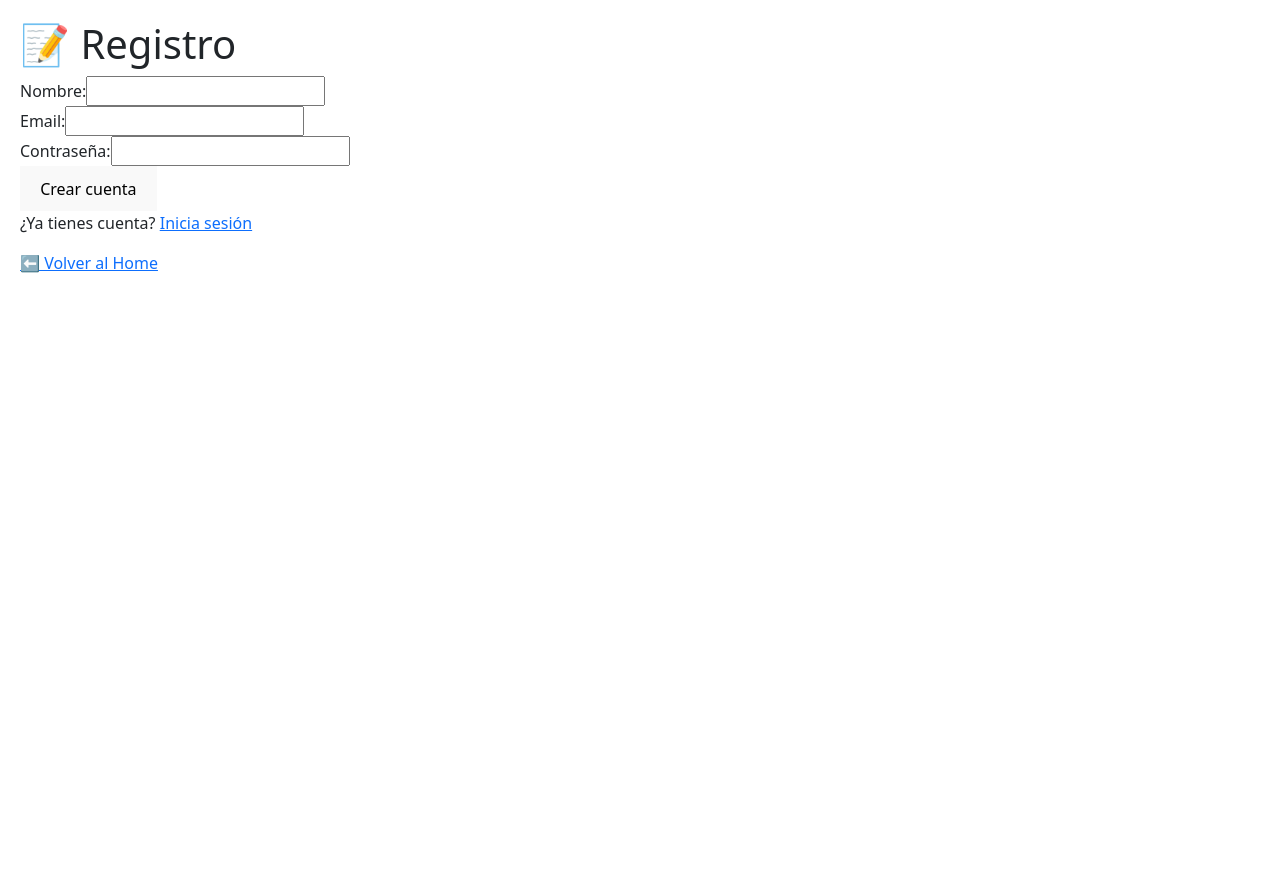
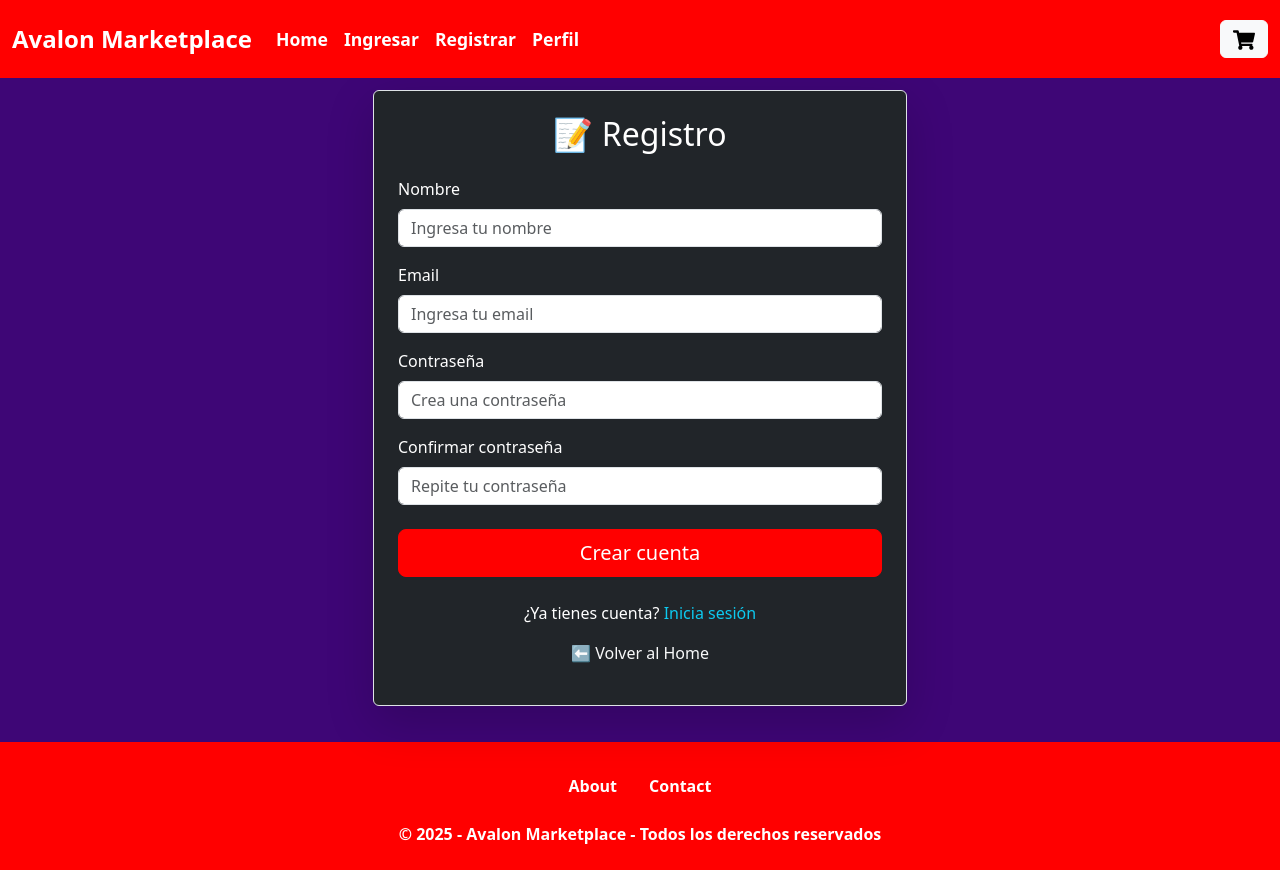
Before and after one commit to JoseQuevedo333/Proyecto_Final_Market_Place, a React (Vite) app in the folder Frontend/Market_Place/: page /register in a window 1280 px wide. Before the commit the page ends 800 px from the top, so only its background shows below. Built offline with nearby package versions, Linux system fonts and the light colour scheme.

Commit message:
Login, Profile, Register integrados con los colores correspondientes

```diff
--- a/Frontend/Market_Place/src/App.jsx
+++ b/Frontend/Market_Place/src/App.jsx
@@ -6,6 +6,9 @@ import ProductDetails from "./Pages/ProductDetails";
 import NotFound from "./Pages/Notfound";
 import ComponentesFidel from "./Pages/ComponentesFidel";
 import ResultsFound from "./Pages/ResultsFound";
+import Profile from "./Pages/Profile";
+import Cart from "./components/Layout/Cart";
+
 
 function App() {
   return (
@@ -17,6 +20,8 @@ function App() {
       <Route path="/notfound" element={<NotFound />} />
       <Route path="/componentesfidel" element={<ComponentesFidel />} />
       <Route path="/categoria/cables" element={<ResultsFound />} />
+      <Route path="/profile" element={<Profile />} />
+       <Route path="/Cart" element={<Cart />} />
     </Routes>
   );
 }
--- a/Frontend/Market_Place/src/Pages/Login.jsx
+++ b/Frontend/Market_Place/src/Pages/Login.jsx
@@ -1,9 +1,115 @@
-import { Link } from "react-router-dom";
-import React from "react";
-import LoginForm from "../components/Forms/LoginForm";
+import React, { useState } from "react";
+import { Container, Row, Col, Button, Form, Alert, Card } from "react-bootstrap";
+import { Link, useNavigate } from "react-router-dom";
+import Navbar from "../components/Layout/Navbar";
+import Footer from "../components/Layout/Footer";
+import { users } from "../assets/users";
 
-export default function Login() {
+
+
+function Login() {
+  const [email, setEmail] = useState("");
+  const [password, setPassword] = useState("");
+  const [error, setError] = useState("");
+
+  const navigate = useNavigate();
+
+  const handleSubmit = (e) => {
+    e.preventDefault();
+    setError("");
+
+  if (password.length < 6) {
+      setError("La contraseña debe contener al menos 6 caracteres.");
+      return;
+    }
+
+
+     const user = users.find(
+    (u) => u.email === email && u.password === password
+  );
+
+  if (!user) {
+    setError("Email o contraseña incorrecta.");
+    return;
+
+  }
+
+
+   console.log(" Usuario autenticado:", user);
+
+
+    // TODO: call login API
+    localStorage.setItem("loggedInUser", JSON.stringify(user));
+    navigate("/profile");
+
+  };
+
   return (
-  <LoginForm />
+    <>
+      <Navbar />
+
+      <Container
+        className="d-flex justify-content-center align-items-center"
+        style={{ minHeight: "80vh" }}
+      >
+        <Row className="w-100">
+          <Col md={{ span: 6, offset: 3 }}>
+            <Card className="p-4 bg-dark text-white shadow-lg">
+              <Card.Body>
+                <h2 className="text-center mb-4">📝 Inicie Sesión</h2>
+
+                {error && <Alert variant="danger">{error}</Alert>}
+
+                <Form onSubmit={handleSubmit}>
+                  <Form.Group className="mb-3" controlId="formEmail">
+                    <Form.Label>Email</Form.Label>
+                    <Form.Control
+                      type="email"
+                      placeholder="Ingresa tu email"
+                      value={email}
+                      onChange={(e) => setEmail(e.target.value)}
+                      required
+                    />
+                  </Form.Group>
+
+                  <Form.Group className="mb-3" controlId="formPassword">
+                    <Form.Label>Contraseña</Form.Label>
+                    <Form.Control
+                      type="password"
+                      placeholder="Ingrese su contraseña"
+                      value={password}
+                      onChange={(e) => setPassword(e.target.value)}
+                      required
+                    />
+                  </Form.Group>
+
+                  <div className="d-grid">
+                    <Button type="submit" className="btn btn-lg custom-red">
+                      Iniciar Sesión
+                    </Button>
+                  </div>
+                </Form>
+
+                <p className="mt-4 text-center">
+                  ¿No tienes una Cuenta?{" "}
+                  <Link to="/register" className="text-info">
+                    Registrate aquí
+                  </Link>
+                </p>
+                <p className="text-center">
+                  <Link to="/" className="text-light">
+                    ⬅ Volver al Home
+                  </Link>
+                </p>
+              </Card.Body>
+            </Card>
+          </Col>
+        </Row>
+      </Container>
+
+      <Footer />
+    </>
   );
 }
+
+export default Login;
--- a/Frontend/Market_Place/src/Pages/Profile.jsx
+++ b/Frontend/Market_Place/src/Pages/Profile.jsx
@@ -1,19 +1,45 @@
-import React from "react";
+import React, { useEffect, useState } from "react";
 import { Container, Row, Col, Button, Card } from "react-bootstrap";
-import Footer from "../components/Footer";
-import Navbar from "../components/Navbar";
+import Navbar from "../components/Layout/Navbar";
+import Footer from "../components/Layout/Footer";
+import { Link, useNavigate } from "react-router-dom";
+
 
 function Profile() {
+  const navigate = useNavigate();
+  const [user, setUser] = useState(null);
+
+  useEffect(() => {
+    const loggedIn = localStorage.getItem("loggedInUser");
+    if (loggedIn) {
+      setUser(JSON.parse(loggedIn));
+    } else {
+      // if no user is logged in, redirect to login
+      navigate("/login");
+    }
+  }, [navigate]);
+
+   const handleLogout = () => {
+    localStorage.removeItem("loggedInUser");
+    navigate("/login");
+  };
+
   return (
     <>
       {/* Navbar */}
       <Navbar />
 
       {/* Main Content */}
-      <Container fluid className="py-5" style={{ backgroundColor: "#7ED957", minHeight: "80vh" }}>
+      <Container
+        fluid
+        className="py-5"
+        style={{ backgroundColor: "#7ED957", minHeight: "80vh" }}
+      >
         <Row className="justify-content-center">
           <Col md={8} className="text-center">
-            <h2 className="mb-5">Bienvenido, Usuario!</h2>
+            <h2 className="mb-5">
+              Bienvenido, {user ? user.email : "Usuario"}!
+            </h2>
 
             <div className="d-grid gap-4">
               <Card className="p-3">
@@ -23,8 +49,14 @@ function Profile() {
               </Card>
 
               <Card className="p-3">
-                <Button variant="light" size="lg">
+                <Button  as={Link}
+                to="/Cart"
+                variant="light"
+                size="lg"
+                className="text-light">
+
                   Carrito
+
                 </Button>
               </Card>
 
@@ -33,6 +65,19 @@ function Profile() {
                   Ajustes de Usuario
                 </Button>
               </Card>
+
+              <Card className="p-3">
+                <Button variant="light" size="lg">
+                  Ingresar Producto
+                </Button>
+              </Card>
+
+               <Card className="p-3">
+                <Button  className="btn btn-lg custom-red" onClick={handleLogout}>
+                  Cerrar Sesión
+                </Button>
+              </Card>
+
             </div>
           </Col>
         </Row>
--- a/Frontend/Market_Place/src/Pages/Register.jsx
+++ b/Frontend/Market_Place/src/Pages/Register.jsx
@@ -1,34 +1,137 @@
-import { Link } from "react-router-dom";
+import React, { useState } from "react";
+import { Container, Row, Col, Form, Button, Alert } from "react-bootstrap";
+import { Link, useNavigate } from "react-router-dom";
+import Navbar from "../components/Layout/Navbar";
+import Footer from "../components/Layout/Footer";
+import { users } from "../assets/users";
 
 export default function Register() {
+  const [name, setName] = useState("");
+  const [email, setEmail] = useState("");
+  const [password, setPassword] = useState("");
+  const [confirmPassword, setConfirmPassword] = useState("");
+  const [error, setError] = useState("");
+
+  const navigate = useNavigate();
+
+  const handleSubmit = (e) => {
+    e.preventDefault();
+    setError("");
+
+    if (password.length < 6) {
+      setError("La contraseña debe contener al menos 6 caracteres.");
+      return;
+    }
+
+    if (password !== confirmPassword) {
+      setError("Las contraseñas no coinciden.");
+      return;
+    }
+
+    // Check if email already exists
+    const existingUser = users.find(u => u.email === email);
+    if (existingUser) {
+      setError("Este email ya está registrado.");
+      return;
+    }
+
+    // Create new user object
+    const newUser = { name, email, password };
+
+    // Add to users array (hardcoded in memory)
+    users.push(newUser);
+
+    // Save logged-in user to localStorage
+    localStorage.setItem("loggedInUser", JSON.stringify(newUser));
+
+    // Redirect to profile
+    navigate("/profile");
+  };
+
   return (
-    <section style={{ padding: 20 }}>
-      <h1>📝 Registro</h1>
-      <form>
-        <label>
-          Nombre:
-          <input type="text" />
-        </label>
-        <br />
-        <label>
-          Email:
-          <input type="email" />
-        </label>
-        <br />
-        <label>
-          Contraseña:
-          <input type="password" />
-        </label>
-        <br />
-        <button type="submit">Crear cuenta</button>
-      </form>
+    <>
+      <Navbar />
 
-      <p>
-        ¿Ya tienes cuenta? <Link to="/login">Inicia sesión</Link>
-      </p>
-      <p>
-        <Link to="/">⬅ Volver al Home</Link>
-      </p>
-    </section>
+      <Container
+        className="d-flex justify-content-center align-items-center"
+        style={{ minHeight: "80vh" }}
+      >
+        <Row className="w-100">
+          <Col md={{ span: 6, offset: 3 }}>
+            <div className="p-4 border rounded bg-dark text-white shadow-lg">
+              <h2 className="text-center mb-4">📝 Registro</h2>
+
+              {error && <Alert variant="danger">{error}</Alert>}
+
+              <Form onSubmit={handleSubmit}>
+                <Form.Group className="mb-3" controlId="formName">
+                  <Form.Label>Nombre</Form.Label>
+                  <Form.Control
+                    type="text"
+                    placeholder="Ingresa tu nombre"
+                    value={name}
+                    onChange={(e) => setName(e.target.value)}
+                    required
+                  />
+                </Form.Group>
+
+                <Form.Group className="mb-3" controlId="formEmail">
+                  <Form.Label>Email</Form.Label>
+                  <Form.Control
+                    type="email"
+                    placeholder="Ingresa tu email"
+                    value={email}
+                    onChange={(e) => setEmail(e.target.value)}
+                    required
+                  />
+                </Form.Group>
+
+                <Form.Group className="mb-3" controlId="formPassword">
+                  <Form.Label>Contraseña</Form.Label>
+                  <Form.Control
+                    type="password"
+                    placeholder="Crea una contraseña"
+                    value={password}
+                    onChange={(e) => setPassword(e.target.value)}
+                    required
+                  />
+                </Form.Group>
+
+                <Form.Group className="mb-4" controlId="formConfirmPassword">
+                  <Form.Label>Confirmar contraseña</Form.Label>
+                  <Form.Control
+                    type="password"
+                    placeholder="Repite tu contraseña"
+                    value={confirmPassword}
+                    onChange={(e) => setConfirmPassword(e.target.value)}
+                    required
+                  />
+                </Form.Group>
+
+                <div className="d-grid">
+                  <Button type="submit" className="btn btn-lg custom-red">
+                    Crear cuenta
+                  </Button>
+                </div>
+              </Form>
+
+              <p className="mt-4 text-center">
+                ¿Ya tienes cuenta?{" "}
+                <Link to="/login" className="text-info">
+                  Inicia sesión
+                </Link>
+              </p>
+              <p className="text-center">
+                <Link to="/" className="text-light">
+                  ⬅ Volver al Home
+                </Link>
+              </p>
+            </div>
+          </Col>
+        </Row>
+      </Container>
+
+      <Footer />
+    </>
   );
-}
+};
--- /dev/null
+++ b/Frontend/Market_Place/src/assets/users.js
@@ -0,0 +1,5 @@
+// users.js //
+export const users = [
+  { email: "test@example.com", password: "Secret123!" },
+  { email: "demo@example.com", password: "abcdef" },
+];
--- a/Frontend/Market_Place/src/index.css
+++ b/Frontend/Market_Place/src/index.css
@@ -94,3 +94,15 @@ button:focus-visible {
   background-color: red !important; /* mismo rojo del Navbar */
   color: white !important;
 }
+
+
+.custom-red {
+  background-color: red; /* example darker red */
+  border-color: red;
+}
+
+
+.custom-red:hover {
+  background-color: #f70000;
+  border-color: #8b1a1a;
+}
--- a/Frontend/Market_Place/src/main.jsx
+++ b/Frontend/Market_Place/src/main.jsx
@@ -1,11 +1,13 @@
 import { StrictMode } from "react";
 import { createRoot } from "react-dom/client";
 import { BrowserRouter } from "react-router-dom"; // 👈 importar BrowserRouter
-import "./index.css";
 import App from "./App.jsx";
+
 // main.jsx
 import "bootstrap/dist/css/bootstrap.min.css";
 import "bootstrap/dist/js/bootstrap.bundle.min.js";
+import "./index.css";
+
 
 
 createRoot(document.getElementById("root")).render(
```
